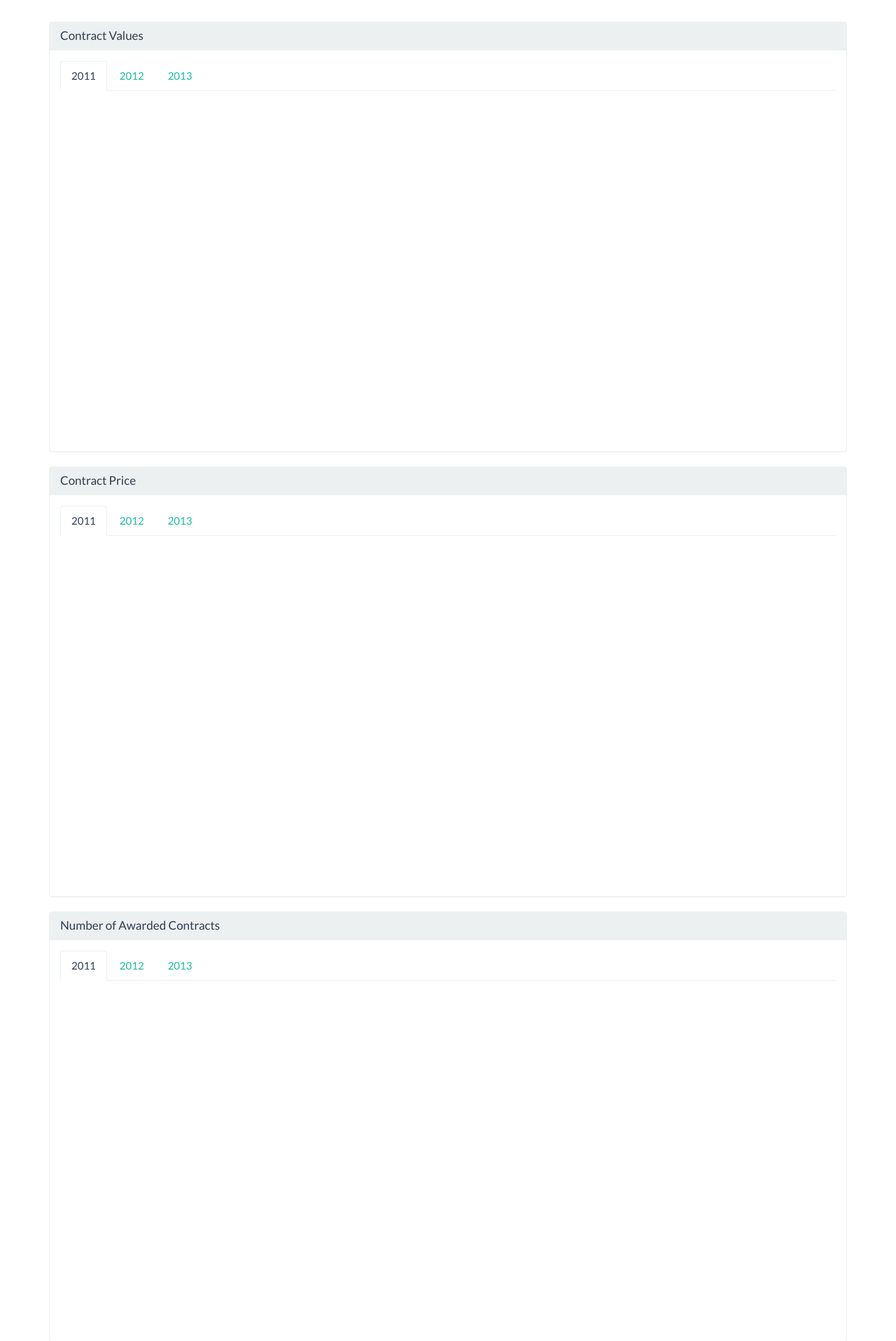
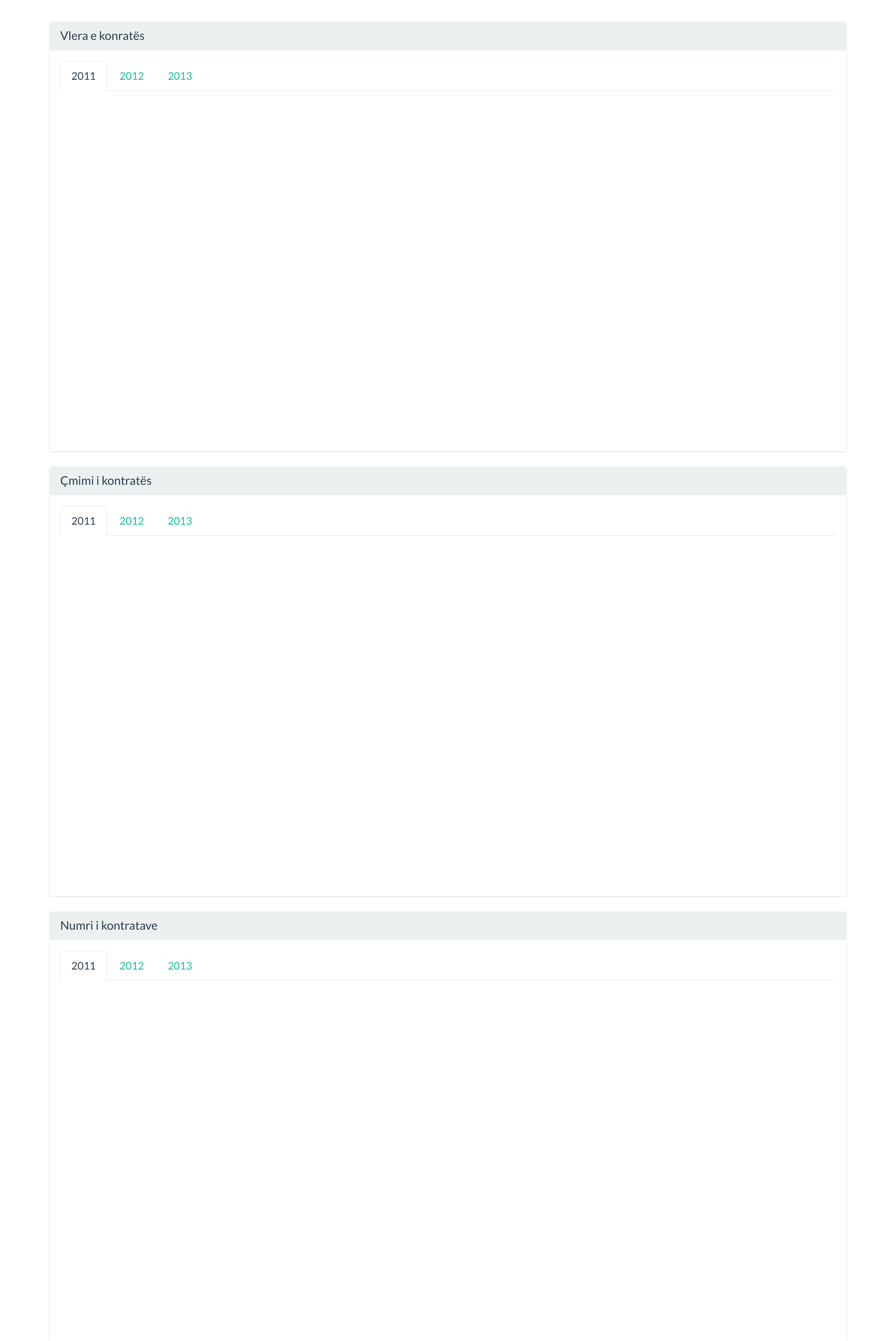
Before and after one commit to opendatakosovo/e-prokurimi, a Flask app: page /shperndarja/perfituesit in a window 1280 px wide. Shown: the part 60-1977 px from the top of the page at 70% size. Run offline with Flask 2, Linux system fonts and the light colour scheme; data that the repository does not hold is empty; parts of the project's set-up code (start-up, migrations or seed data) failed here and were passed over; some libraries are stand-ins or nearby versions.

Commit message:
translation

```diff
--- a/gpv/templates/procurement_distribution.html
+++ b/gpv/templates/procurement_distribution.html
@@ -139,7 +139,7 @@
 
 <div class="panel panel-default">
     <div class="panel-heading">
-        <h3 class="panel-title">Contract Values</h3>
+        <h3 class="panel-title">Vlera e konrat&euml;s</h3>
     </div>
     <div class="panel-body">
         <div class="tabbable">
@@ -175,7 +175,7 @@
 
 <div class="panel panel-default">
     <div class="panel-heading">
-        <h3 class="panel-title">Contract Price</h3>
+        <h3 class="panel-title">&Ccedil;mimi i kontrat&euml;s</h3>
     </div>
     <div class="panel-body">
         <div class="tabbable">
@@ -210,7 +210,7 @@
 
 <div class="panel panel-default">
     <div class="panel-heading">
-        <h3 class="panel-title">Number of Awarded Contracts</h3>
+        <h3 class="panel-title">Numri i kontratave</h3>
     </div>
     <div class="panel-body">
         <div class="tabbable">
```
